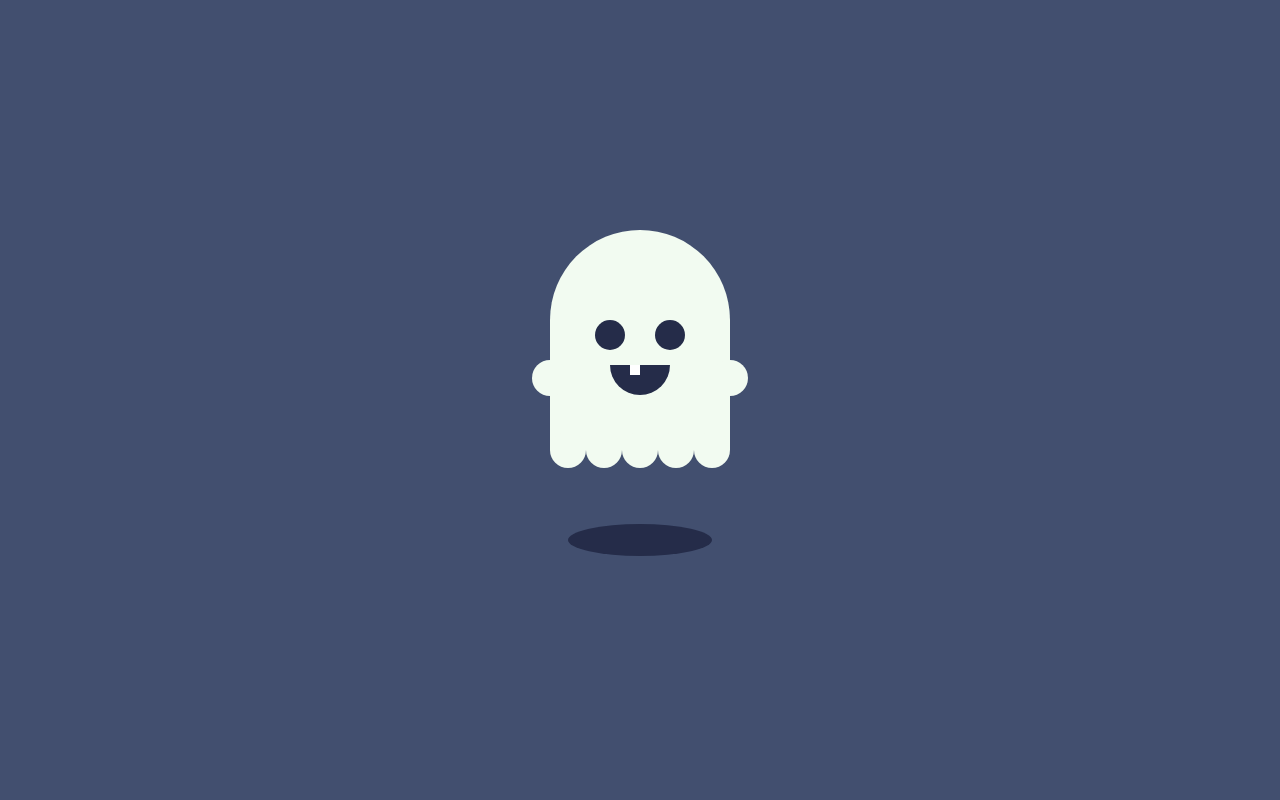
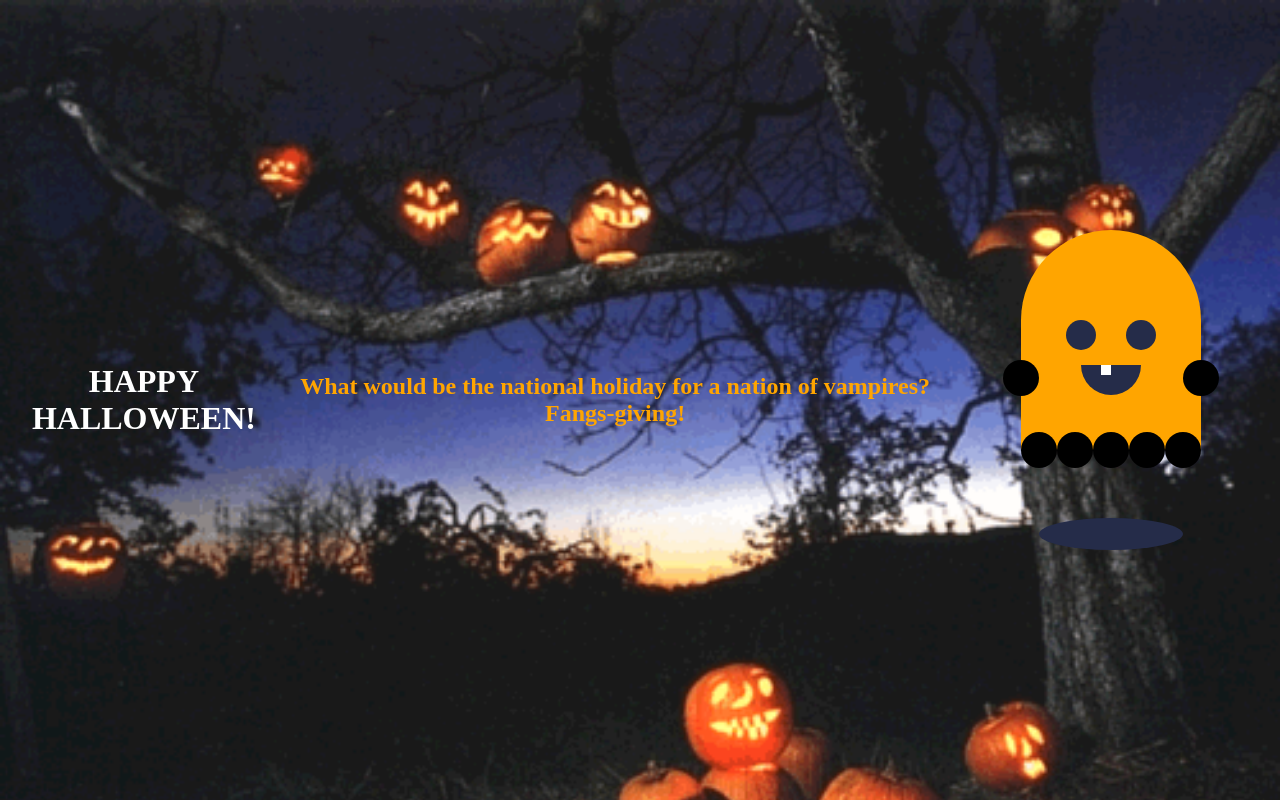
Before and after one commit to s-jaswal/Ghost, a plain HTML site: page index.html in a window 1280 px wide. Drawn offline with Linux system fonts and the light colour scheme.

Commit message:
Finished changes

```diff
--- a/index.html
+++ b/index.html
@@ -10,6 +10,10 @@
   </head>
 
   <body>
+
+    <h1>HAPPY HALLOWEEN!</h1>
+    <h2> What would be the national holiday for a nation of vampires? Fangs-giving!</h2>
+
     <div id="container">
       <div id="spooky">
         <div id="body">
--- a/style.css
+++ b/style.css
@@ -6,7 +6,9 @@ body {
   justify-content: center;
   align-items: center;
   margin: 0;
-  background: #424f6f;
+  background-image:url('Ghost\ Project\ Background.gif');
+  background-repeat: no-repeat;
+  background-size: cover;
 }
 
 #container {
@@ -14,7 +16,6 @@ body {
   height: 400px;
   padding: 0;
   box-sizing: border-box;
-  background: #424f6f;
 }
 
 *:after,
@@ -34,7 +35,7 @@ body {
   margin: 50px auto 0;
   width: 180px;
   height: 220px;
-  background: #f2fbf1;
+  background: orange;
   border-top-left-radius: 90px;
   border-top-right-radius: 90px;
 }
@@ -48,7 +49,7 @@ body {
   width: 36px;
   height: 36px;
   border-radius: 50%;
-  background: #f2fbf1;
+  background: black;
   animation: floaty 0.2s infinite;
 }
 
@@ -111,7 +112,7 @@ body {
   content: " ";
   width: 36px;
   height: 36px;
-  background: #f2fbf1;
+  background: black;
   border-radius: 50%;
 }
 
@@ -145,3 +146,21 @@ body {
     transform: scale(0.8);
   }
 }
+
+h1 {
+color: white;
+text-align: center; /* Center the text horizontally */
+  margin-left: auto; /* Set the left margin to auto for centering */
+  margin-right: auto; /* Set the right margin to auto for centering */
+  margin-top: 200px; /* Adjust the top margin as needed */
+  margin-bottom: 200px;
+}
+
+h2 {
+  color: orange;
+  text-align: center; /* Center the text horizontally */
+  margin-left: auto; /* Set the left margin to auto for centering */
+  margin-right: auto; /* Set the right margin to auto for centering */
+  margin-top: 200px; /* Adjust the top margin as needed */
+  margin-bottom: 200px;
+}
```
Also changed, not shown: Ghost Project Background.gif (added).
